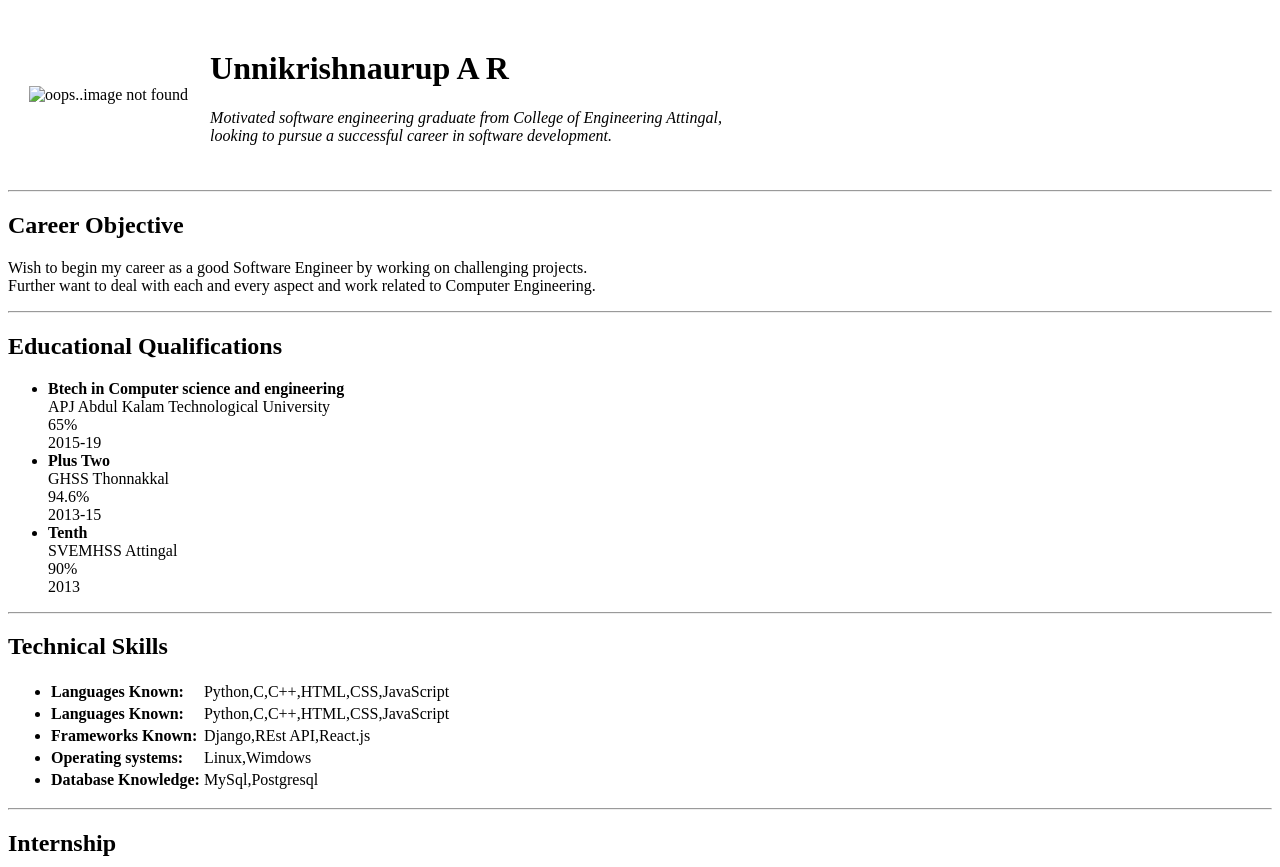
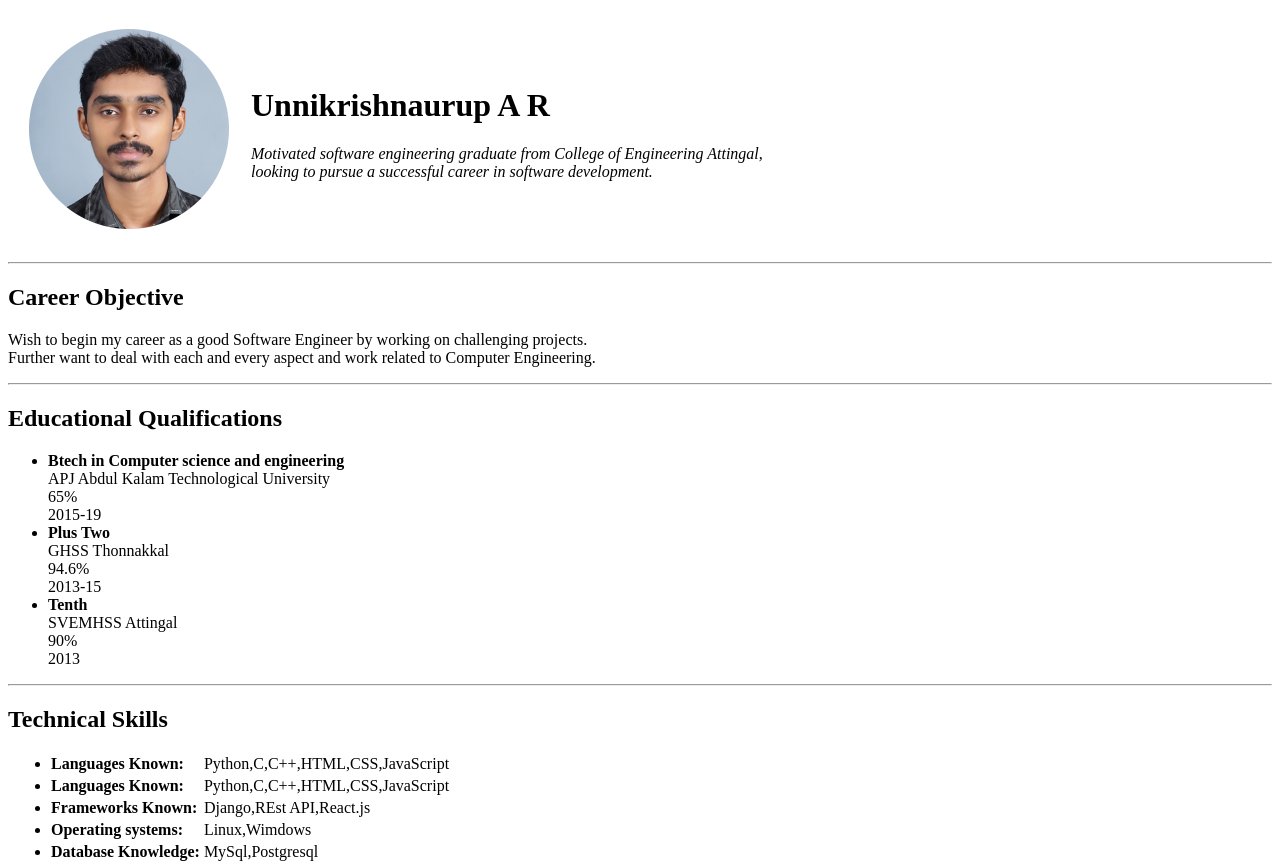
Before and after one commit to Unnikrishnan-9747/cv, a plain HTML site: page index.html in a window 1280 px wide. Shown: the top 867 px of the page. Drawn offline with Linux system fonts and the light colour scheme.

Commit message:
Update index.html

```diff
--- a/index.html
+++ b/index.html
@@ -9,7 +9,7 @@
 <body>
     <table cellspacing="20">
         <tr>
-            <td><img src="images/unni.png" alt="oops..image not found" width="200" height="200"></td>
+            <td><img src="unni.png" alt="oops..image not found" width="200" height="200"></td>
             <td> <h1>Unnikrishnaurup A R</h1>
     <p><em> Motivated software engineering graduate from College of Engineering Attingal,<br>
         looking to pursue a successful career in software development. </em></p></td>
```
